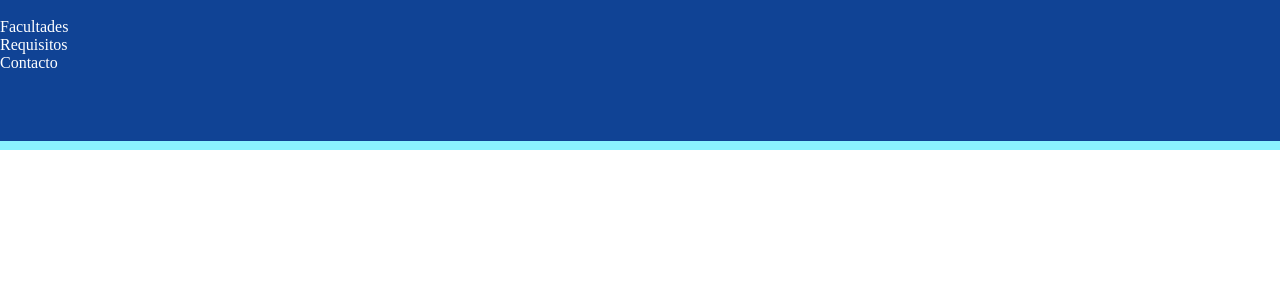
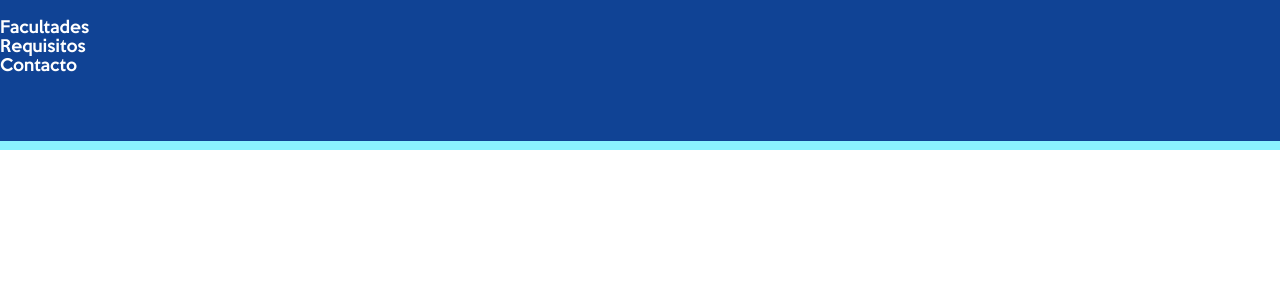
Before and after one commit to CamiloLira/uibero, a PHP site: page /admision.php in a window 1280 px wide. Shown: the top 300 px of the page. Run offline with PHP 8.4, Linux system fonts and the light colour scheme.

Commit message:
font-face keep calm

```diff
--- a/css/admision.css
+++ b/css/admision.css
@@ -2,6 +2,14 @@
 * {
 	margin: 0;
 	padding: 0;
+}
+
+@font-face {
+	 font-family: 'KeepCalm-Medium';
+  /* Antes de descargar el archivo, le decimos al buscador
+  que intente buscar en local la fuente con nombre
+  Cabin, Cabin Regular o Cabin-Regular */
+  src: url('font/KeepCalm-Medium.ttf');
 }
 
 /*colores*/
@@ -31,6 +39,7 @@
 body {
 	margin: 0 auto;
 	max-width: 1280px;
+	font-family: 'KeepCalm-Medium';
 	font-size: 16px;
 }
 
```
